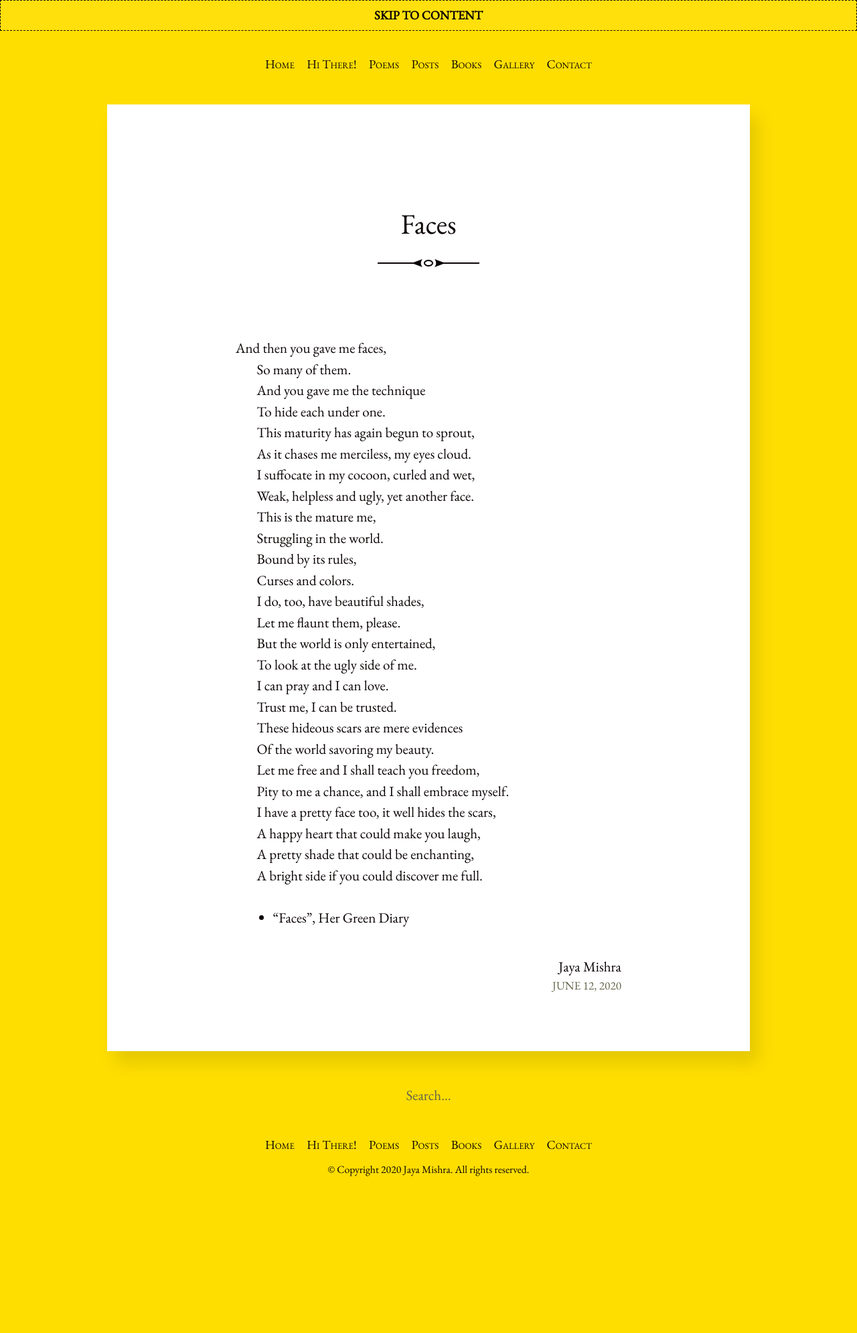
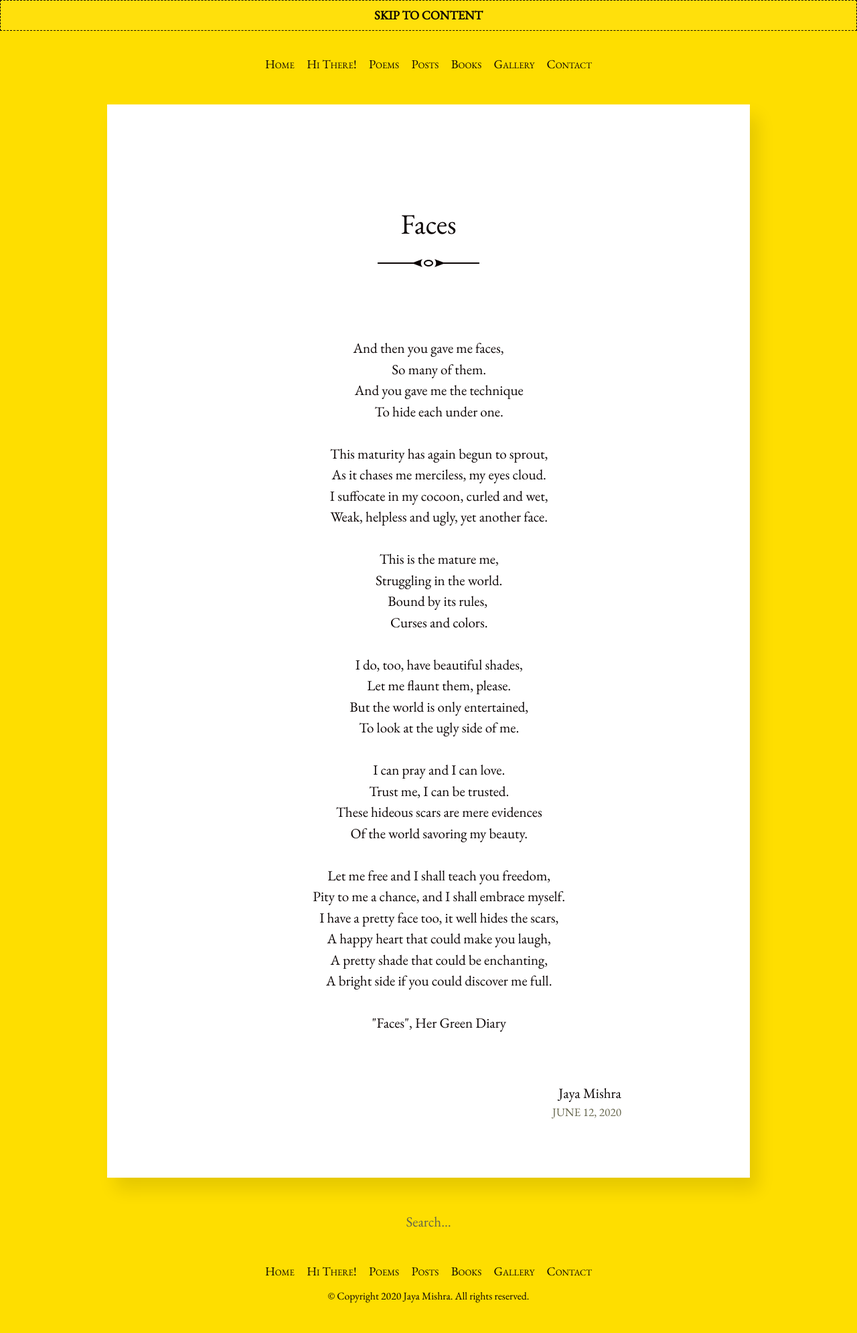
Before and after one commit to owcloud/jblog, a Jekyll site: the page built from _posts/2020-06-12-Faces.md, in a window 1280 px wide. Shown: the whole page at 67% size. Built offline with Jekyll 4.4.1, drawn with Linux system fonts in a browser that asks for light colours; before the commit the page ends 1802 px from its top, so only the background shows below that.

Commit message:
Update 2020-06-12-Faces.md

```diff
--- a/_posts/2020-06-12-Faces.md
+++ b/_posts/2020-06-12-Faces.md
@@ -4,63 +4,84 @@ layout: post
 author: Jaya Mishra
 category: poems
 ---
-And then you gave me faces,
+<p style="text-align: center;">And then you gave me faces,</p>
 
-So many of them.
+<p style="text-align: center;">So many of them.</p>
 
+<p style="text-align: center;">And you gave me the technique</p>
 
-And you gave me the technique
+<p style="text-align: center;">To hide each under one.</p>
 
-To hide each under one.
+<p style="text-align: center;">
+	<br>
+</p>
 
+<p style="text-align: center;">This maturity has again begun to sprout,</p>
 
-This maturity has again begun to sprout,
+<p style="text-align: center;">As it chases me merciless, my eyes cloud.</p>
 
-As it chases me merciless, my eyes cloud.
+<p style="text-align: center;">I suffocate in my cocoon, curled and wet,</p>
 
-I suffocate in my cocoon, curled and wet,
+<p style="text-align: center;">Weak, helpless and ugly, yet another face.</p>
 
-Weak, helpless and ugly, yet another face.
+<p style="text-align: center;">
+	<br>
+</p>
 
+<p style="text-align: center;">This is the mature me,</p>
 
-This is the mature me,
+<p style="text-align: center;">Struggling in the world.</p>
 
-Struggling in the world.
+<p style="text-align: center;">Bound by its rules,&nbsp;</p>
 
-Bound by its rules,
+<p style="text-align: center;">Curses and colors.</p>
 
-Curses and colors.
+<p style="text-align: center;">
+	<br>
+</p>
 
+<p style="text-align: center;">I do, too, have beautiful shades,</p>
 
-I do, too, have beautiful shades,
+<p style="text-align: center;">Let me flaunt them, please.</p>
 
-Let me flaunt them, please.
+<p style="text-align: center;">But the world is only entertained,</p>
 
-But the world is only entertained,
+<p style="text-align: center;">To look at the ugly side of me.</p>
 
-To look at the ugly side of me.
+<p style="text-align: center;">
+	<br>
+</p>
 
+<p style="text-align: center;">I can pray and I can love.</p>
 
-I can pray and I can love.
+<p style="text-align: center;">Trust me, I can be trusted.</p>
 
-Trust me, I can be trusted.
+<p style="text-align: center;">These hideous scars are mere evidences</p>
 
-These hideous scars are mere evidences
+<p style="text-align: center;">Of the world savoring my beauty.</p>
 
-Of the world savoring my beauty.
+<p style="text-align: center;">
+	<br>
+</p>
 
+<p style="text-align: center;">Let me free and I shall teach you freedom,</p>
 
-Let me free and I shall teach you freedom,
+<p style="text-align: center;">Pity to me a chance, and I shall embrace myself.</p>
 
-Pity to me a chance, and I shall embrace myself.
+<p style="text-align: center;">I have a pretty face too, it well hides the scars,</p>
 
-I have a pretty face too, it well hides the scars,
+<p style="text-align: center;">A happy heart that could make you laugh,</p>
 
-A happy heart that could make you laugh,
+<p style="text-align: center;">A pretty shade that could be enchanting,</p>
 
-A pretty shade that could be enchanting,
+<p style="text-align: center;">A bright side if you could discover me full.</p>
 
-A bright side if you could discover me full.
+<p style="text-align: center;">
+	<br>
+</p>
 
+<p style="text-align: center;">&quot;Faces&quot;, Her Green Diary</p>
 
-- "Faces", Her Green Diary
+<p>
+	<br>
+</p>
```
